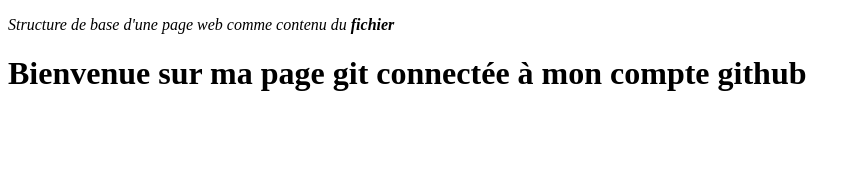
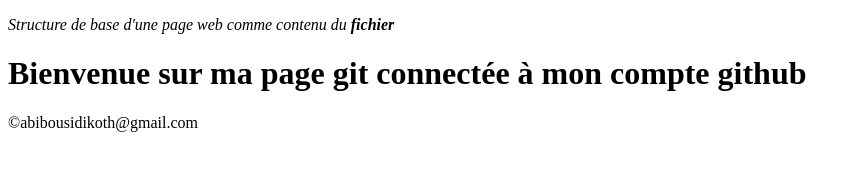
Before and after one commit to Boukola/git.mon_cv, a plain HTML site: page index.html in a window 1280 px wide. Shown: the whole page, without its empty margins (0-861 px from the left). Drawn offline with Linux system fonts and the light colour scheme.

```diff
--- a/index.html
+++ b/index.html
@@ -9,4 +9,5 @@
         <p> <em>Structure de base d'une page  web comme contenu du <strong> fichier </strong> </em> </p>
            <h1>Bienvenue sur ma page git connectée à mon compte github</h1>
     </body>
+    <footer>&copy;abibousidikoth@gmail.com</footer>
 </html>
```
